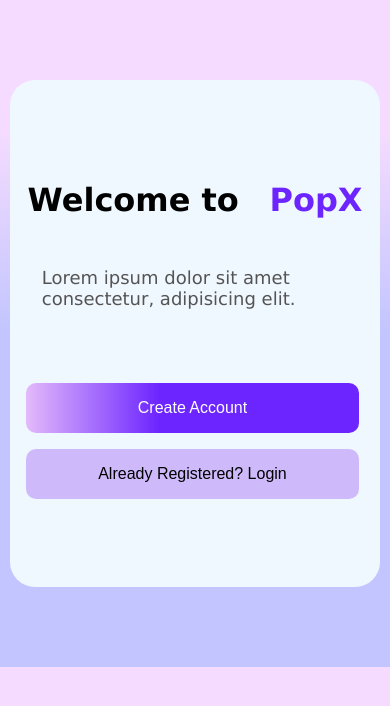
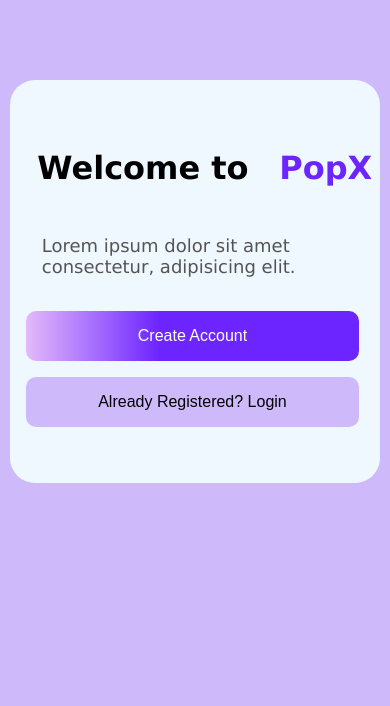
Before and after one commit to harshit24saxena/Assigment, a React (Vite) app: page / in a window 390 px wide. Shown: the top 706 px of the page. Built offline with nearby package versions, Linux system fonts and the light colour scheme.

Commit message:
mobile view

```diff
--- a/src/components/landing page/LandingPage.css
+++ b/src/components/landing page/LandingPage.css
@@ -28,14 +28,15 @@
     color: black;
 }
 
-@media (max-width: 400px) {
+@media (max-width: 500px) {
     .container_div{
         width: 95vw;
+        padding: 3rem 0;
         a{
             width: 100%;
         }
     }
     p{
-        padding:.5rem 2rem 3rem;
+        padding:.5rem 2rem ;
     }
 }
--- a/src/components/login page/LoginPage.css
+++ b/src/components/login page/LoginPage.css
@@ -59,11 +59,11 @@
   margin-top: 20px;
   margin-left: 60px;
 }
-@media (max-width:400px) {
+@media (max-width:500px) {
 .container_login{
-  width: 95vw;
+  width: 90vw;
 }
-.container_login span{
+.container_login span, h1{
   margin-left: 5vw;
 }
 .container_login input:not([type="checkbox"]), span{
--- a/src/components/profile page/ProfilePage.css
+++ b/src/components/profile page/ProfilePage.css
@@ -8,7 +8,8 @@
 .underline{
     width: 90%;
     justify-self: center;
-    height: 2px;background-color: var(--secondary_color);
+    height: 2px;
+    background-color: var(--secondary_color);
     opacity: .5;
 }
 .icon{
@@ -32,8 +33,6 @@
     padding: 0 1rem;
 }
 .container_profile  h1{
-    background-color: aliceblue;
-    border-radius: 10px;
     padding: .5rem ;
     margin: 0;
 }
@@ -57,3 +56,18 @@
     margin: .5rem;
     }
 }
+@media (max-width: 500px){
+    .container_profile{
+        width: 85vw;
+        h1{
+            font-size:x-large ;
+        }
+    }
+    .Name_email{
+        margin: 1rem 0;
+    }
+    .personal_detail{
+        gap: .5rem;
+    }
+
+}
--- a/src/components/signinPage/SigninPage.css
+++ b/src/components/signinPage/SigninPage.css
@@ -36,7 +36,7 @@
     }
 
 }
-@media (max-width: 425px) {
+@media (max-width: 500px) {
     .container_signin{
         width: 90vw;
         input{
--- a/src/index.css
+++ b/src/index.css
@@ -7,7 +7,7 @@
     "Lucida Sans Unicode", Geneva, Verdana, sans-serif;
 }
 body{
-  background: linear-gradient(180deg, #f4dbff 20%, #c2c5ff 50%);
+ background-color: #cebafb;
 }
 
 input:not([type="checkbox"]) {
@@ -35,7 +35,7 @@
     scale: 1.05;
     transition: transform 300ms ease, scale 300ms ease ;
 }
-@media (max-width:400px) {
+@media (max-width:500px) {
   button{
     width: 90%;
     margin: .5rem 1rem;
```
